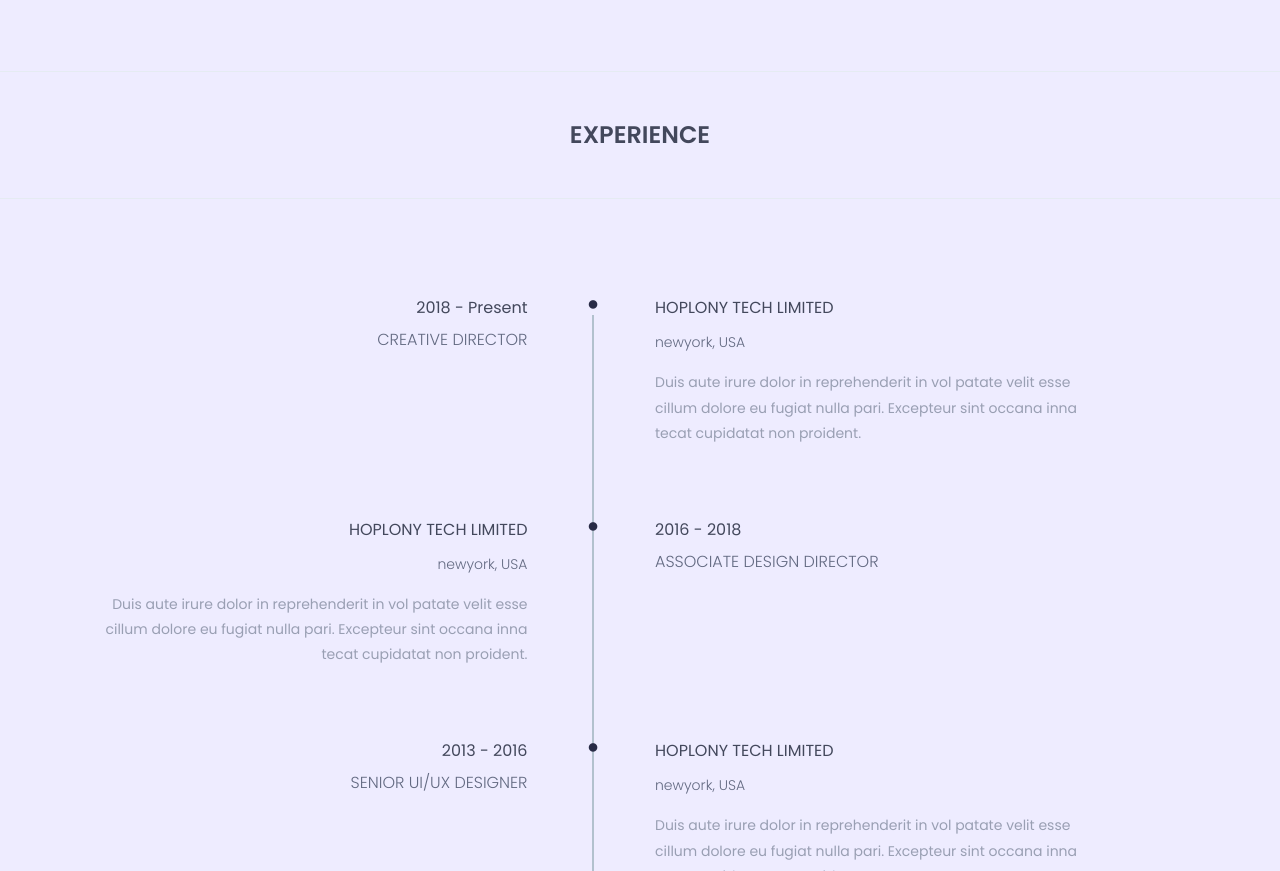
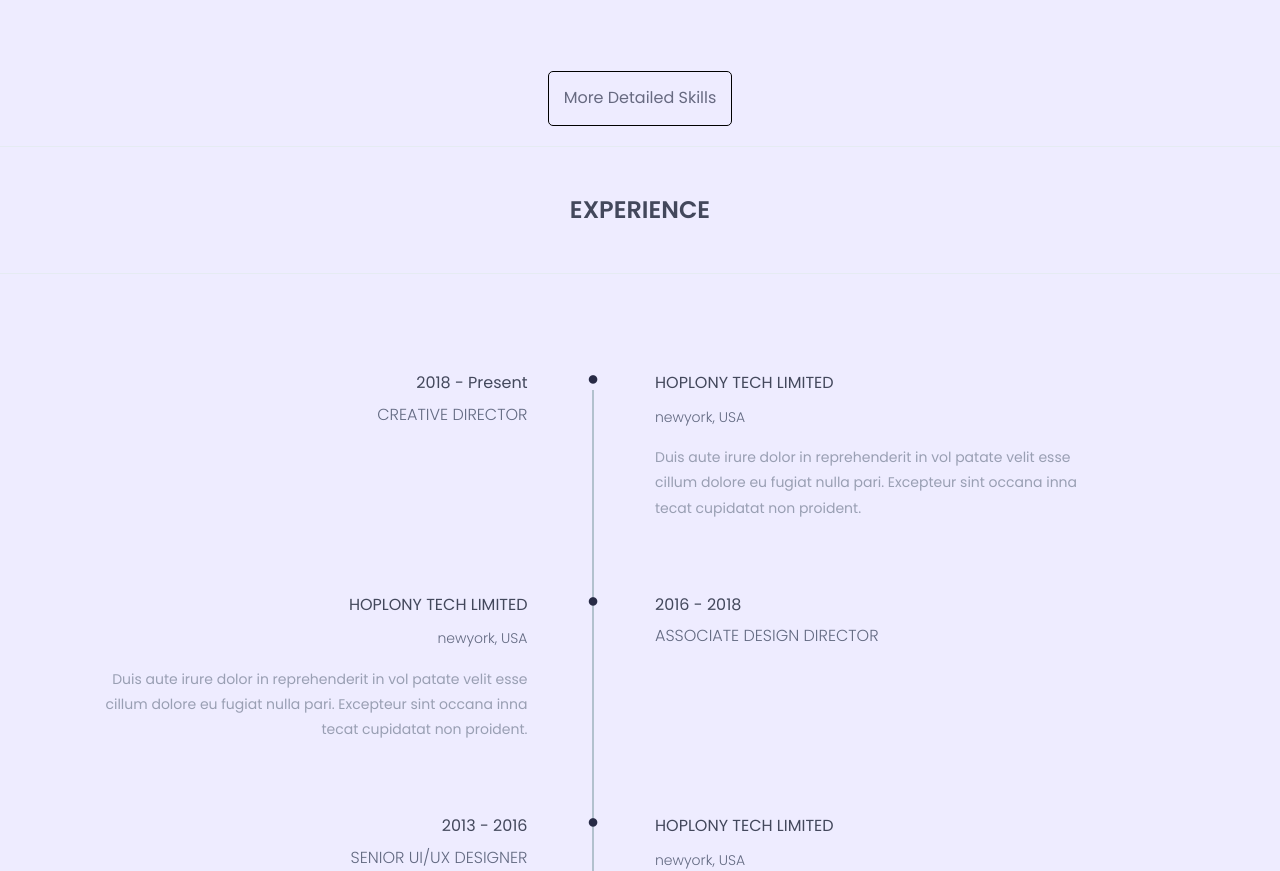
Before and after one commit to tnsema/PersonalWeb, a plain HTML site: page index.html in a window 1280 px wide. Shown: the part 2921-3792 px from the top of the page. Drawn offline with nearby package versions, Linux system fonts and the light colour scheme.

Commit message:
added the button to show more s

```diff
--- a/assets/css/style.css
+++ b/assets/css/style.css
@@ -434,6 +434,18 @@ span.single-timeline-horizontal.spacial-horizontal-line {width: 88px;}
    transform: translateX(-50%);
    margin-left: 0;
 }
+.MoreDetailedSkills{
+    display: flex;
+    justify-content: center;
+    width: 100%;
+    padding-bottom: 20px;
+}
+
+.MoreDetailedSkillsBtn{
+    border: 1px solid black;
+    border-radius: 5px;
+    padding: 15px;
+}
 
 /*-------------------------------------
         7. Experience
--- a/index.html
+++ b/index.html
@@ -391,6 +391,9 @@
 						</div><!-- /.row -->
 					</div>	<!-- /.container -->
 				</div><!-- /.skill-content-->
+
+
+				<div class="MoreDetailedSkills"><button class="MoreDetailedSkillsBtn">More Detailed Skills</button></div>
 
 		</section><!--/.skills-->
 		<!--skills end -->
```
